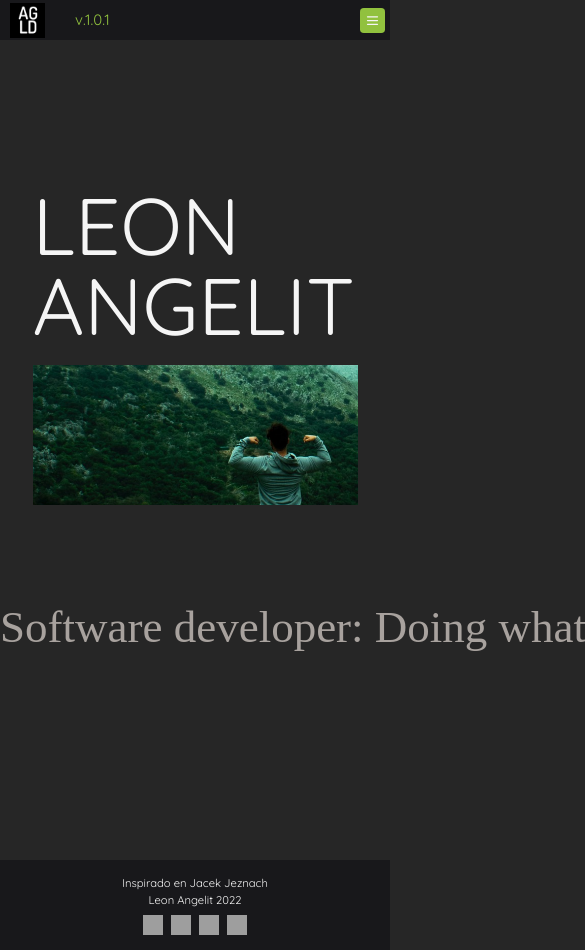
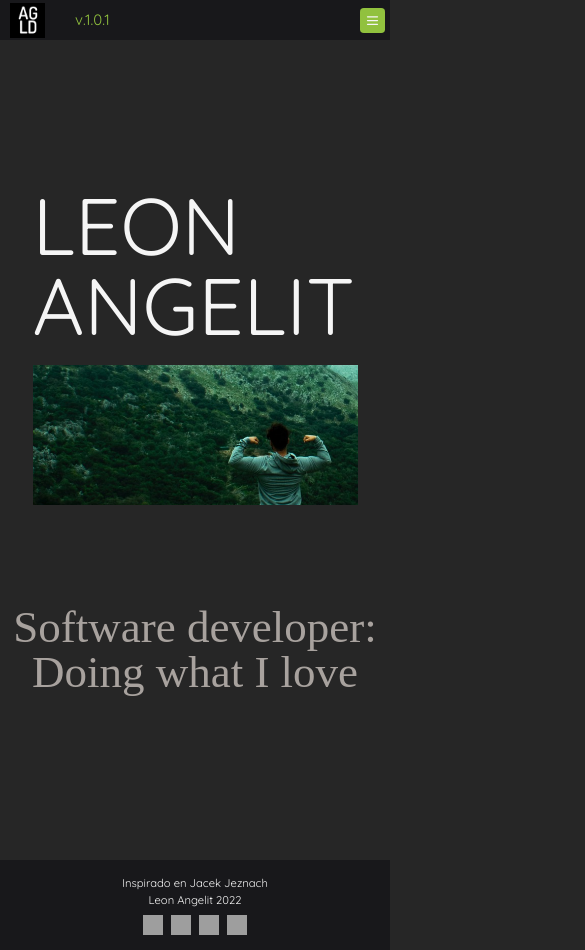
Before and after one commit to LeonAngelit/portfolio, a Next.js app: page / in a window 390 px wide. Shown: the top 950 px of the page, 585 px wide, since content can reach past the window. Built offline with nearby package versions, Linux system fonts and the light colour scheme; grey boxes are pictures that could not be loaded; a web font is replaced by a local one.

Commit message:
typing effect

```diff
--- a/src/pages/index.js
+++ b/src/pages/index.js
@@ -63,7 +63,7 @@ export default function Home() {
             <img className="h-56 w-full object-cover sm:h-72 md:h-96 lg:w-full lg:h-full" src="/photo_2020-03-01_16-51-23.jpg" alt="" />
           </div>
         </div>
-        <div className="block w-full h-1/6 mx-auto mt-40 whitespace-nowrap lg:overflow-hidden lg:animate-type">
+        <div className="block w-full lg:h-1/6 mx-auto mt-40 lg:whitespace-nowrap lg:overflow-hidden lg:animate-type">
           <p className="text-center font-edu text-7xl text-stone-400">Software developer: Doing what I love</p>
         </div>
       </div>
```
